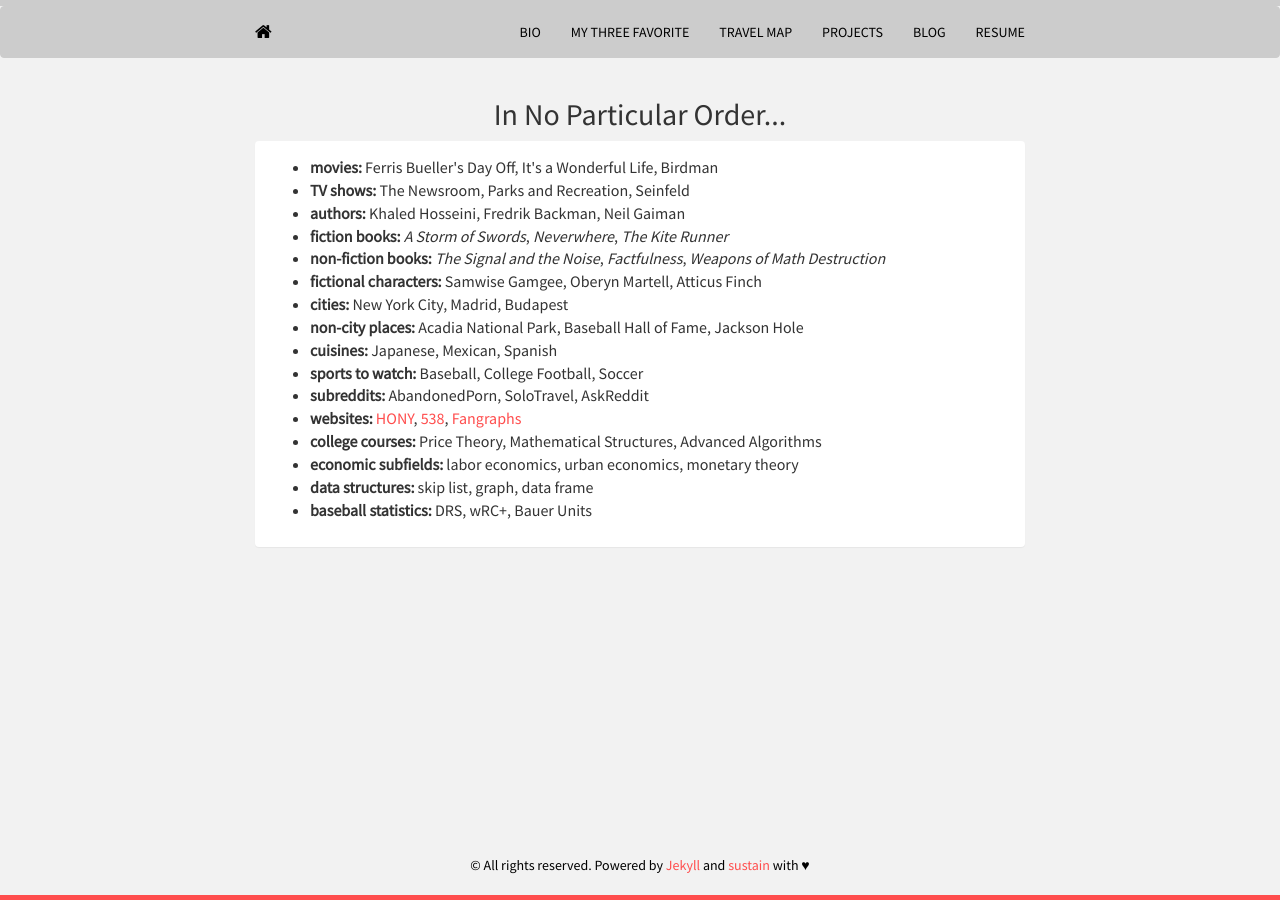
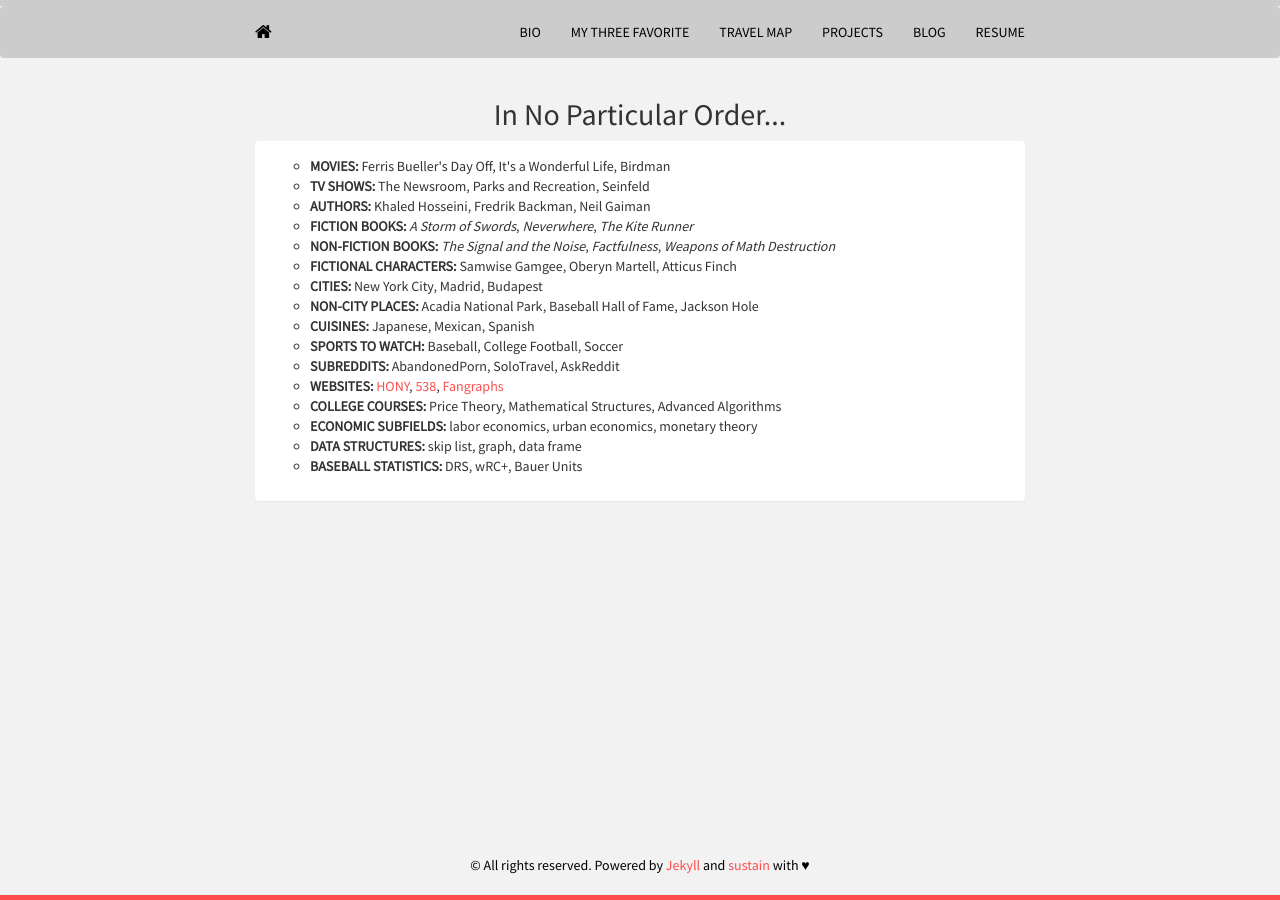
Before and after one commit to mrkaye97/mrkaye97.github.io, a Jekyll site: the page built from random.html, in a window 1280 px wide. Built offline with Jekyll 4.4.1, drawn with Linux system fonts in a browser that asks for light colours; nearby versions of some CDN libraries.

Commit message:
Update random.html

```diff
--- a/random.html
+++ b/random.html
@@ -19,23 +19,23 @@
 		<h2>In No Particular Order...</h2>
 			<div class="panel panel-default">
 	    		<div class="panel-body">
-					<ul style="list-style-type:disc">
-					  <li style="font-size:16px"><b>movies:</b> Ferris Bueller's Day Off, It's a Wonderful Life, Birdman</li>
-					  <li style="font-size:16px"><b>TV shows:</b> The Newsroom, Parks and Recreation, Seinfeld</li>
-					  <li style="font-size:16px"><b>authors:</b> Khaled Hosseini, Fredrik Backman, Neil Gaiman</li>
-					  <li style="font-size:16px"><b>fiction books:</b> <i>A Storm of Swords</i>, <i>Neverwhere</i>, <i>The Kite Runner</i></li>
-					  <li style="font-size:16px"><b>non-fiction books:</b> <i>The Signal and the Noise</i>, <i>Factfulness</i>, <i>Weapons of Math Destruction</i></li>
-					  <li style="font-size:16px"><b>fictional characters:</b> Samwise Gamgee, Oberyn Martell, Atticus Finch</li>
-					  <li style="font-size:16px"><b>cities:</b> New York City, Madrid, Budapest</li>
-					  <li style="font-size:16px"><b>non-city places:</b> Acadia National Park, Baseball Hall of Fame, Jackson Hole</li>
-					  <li style="font-size:16px"><b>cuisines:</b> Japanese, Mexican, Spanish</li>
-					  <li style="font-size:16px"><b>sports to watch:</b> Baseball, College Football, Soccer</li>
-					  <li style="font-size:16px"><b>subreddits:</b> AbandonedPorn, SoloTravel, AskReddit</li>
-					  <li style="font-size:16px"><b>websites:</b> <a href="http://www.humansofnewyork.com/">HONY</a>, <a href="https://fivethirtyeight.com/">538</a>, <a href="https://www.fangraphs.com/">Fangraphs</a></li>
-					  <li style="font-size:16px"><b>college courses:</b> Price Theory, Mathematical Structures, Advanced Algorithms</li>
-					  <li style="font-size:16px"><b>economic subfields:</b> labor economics, urban economics, monetary theory</li>
-					  <li style="font-size:16px"><b>data structures:</b> skip list, graph, data frame</li>
-					  <li style="font-size:16px"><b>baseball statistics:</b> DRS, wRC+, Bauer Units</li>
+					<ul style="list-style-type:circle">
+					  <li><b>MOVIES:</b> Ferris Bueller's Day Off, It's a Wonderful Life, Birdman</li>
+					  <li><b>TV SHOWS:</b> The Newsroom, Parks and Recreation, Seinfeld</li>
+					  <li><b>AUTHORS:</b> Khaled Hosseini, Fredrik Backman, Neil Gaiman</li>
+					  <li><b>FICTION BOOKS:</b> <i>A Storm of Swords</i>, <i>Neverwhere</i>, <i>The Kite Runner</i></li>
+					  <li><b>NON-FICTION BOOKS:</b> <i>The Signal and the Noise</i>, <i>Factfulness</i>, <i>Weapons of Math Destruction</i></li>
+					  <li><b>FICTIONAL CHARACTERS:</b> Samwise Gamgee, Oberyn Martell, Atticus Finch</li>
+					  <li><b>CITIES:</b> New York City, Madrid, Budapest</li>
+					  <li><b>NON-CITY PLACES:</b> Acadia National Park, Baseball Hall of Fame, Jackson Hole</li>
+					  <li><b>CUISINES:</b> Japanese, Mexican, Spanish</li>
+					  <li><b>SPORTS TO WATCH:</b> Baseball, College Football, Soccer</li>
+					  <li><b>SUBREDDITS:</b> AbandonedPorn, SoloTravel, AskReddit</li>
+					  <li><b>WEBSITES:</b> <a href="http://www.humansofnewyork.com/">HONY</a>, <a href="https://fivethirtyeight.com/">538</a>, <a href="https://www.fangraphs.com/">Fangraphs</a></li>
+					  <li><b>COLLEGE COURSES:</b> Price Theory, Mathematical Structures, Advanced Algorithms</li>
+					  <li><b>ECONOMIC SUBFIELDS:</b> labor economics, urban economics, monetary theory</li>
+					  <li><b>DATA STRUCTURES:</b> skip list, graph, data frame</li>
+					  <li><b>BASEBALL STATISTICS:</b> DRS, wRC+, Bauer Units</li>
 					</ul>
 			  </div>
 			</div>
```
